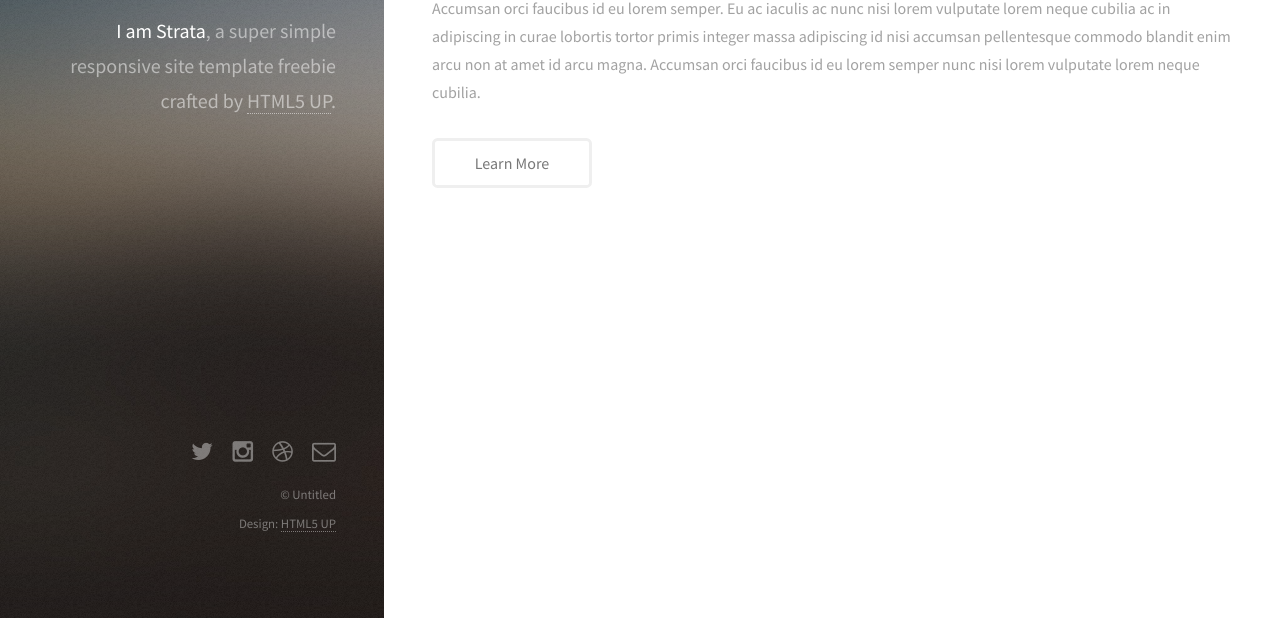
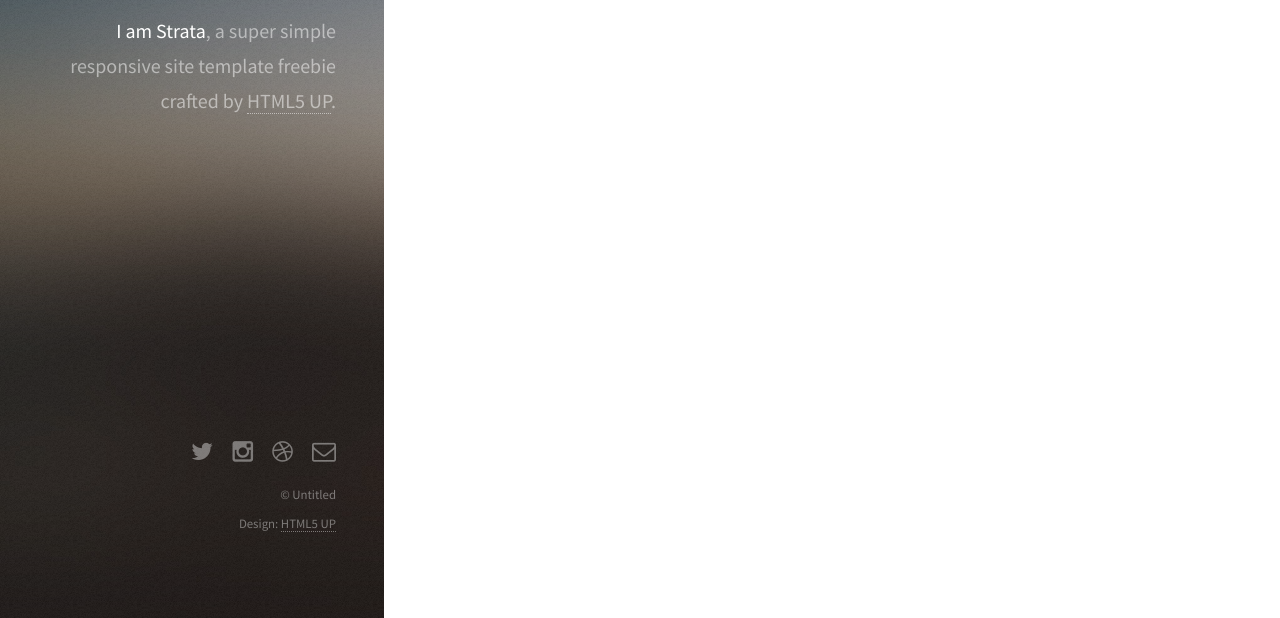
Before and after one commit to crushed-chocolate/crushed-chocolate.github.io, a plain HTML site: page index.html in a window 1280 px wide. Shown: the part 182-800 px from the top of the page. Drawn offline with Linux system fonts and the light colour scheme.

Commit message:
modified

```diff
--- a/index.html
+++ b/index.html
@@ -33,10 +33,10 @@
 @crushed_choco's Page
 							</h2>
 						</header>
-						<p>Accumsan orci faucibus id eu lorem semper. Eu ac iaculis ac nunc nisi lorem vulputate lorem neque cubilia ac in adipiscing in curae lobortis tortor primis integer massa adipiscing id nisi accumsan pellentesque commodo blandit enim arcu non at amet id arcu magna. Accumsan orci faucibus id eu lorem semper nunc nisi lorem vulputate lorem neque cubilia.</p>
+						<!-- p>Accumsan orci faucibus id eu lorem semper. Eu ac iaculis ac nunc nisi lorem vulputate lorem neque cubilia ac in adipiscing in curae lobortis tortor primis integer massa adipiscing id nisi accumsan pellentesque commodo blandit enim arcu non at amet id arcu magna. Accumsan orci faucibus id eu lorem semper nunc nisi lorem vulputate lorem neque cubilia.</p>
 						<ul class="actions">
 							<li><a href="#" class="button">Learn More</a></li>
-						</ul>
+						</ul -->
 					</section>
 
 				<!-- Two -->
```
